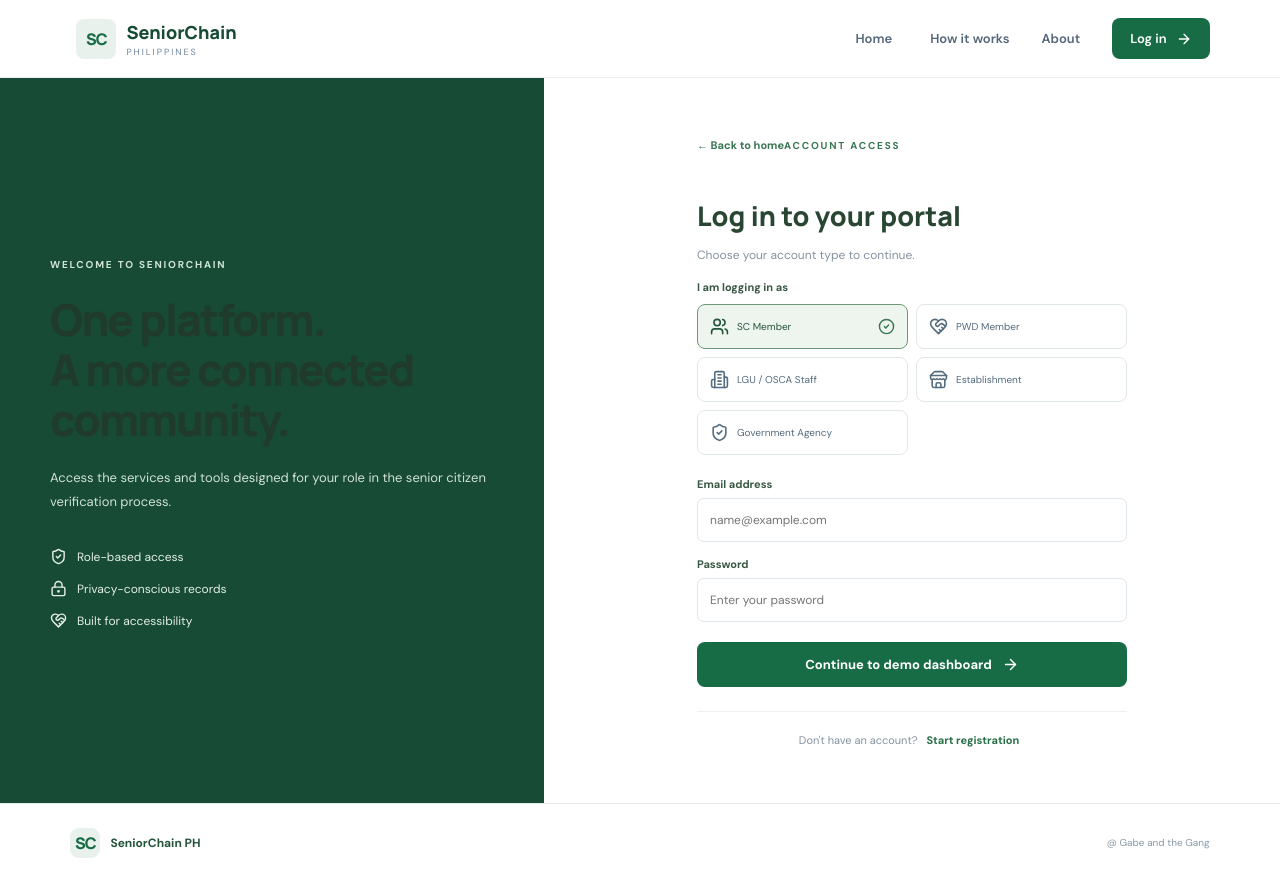
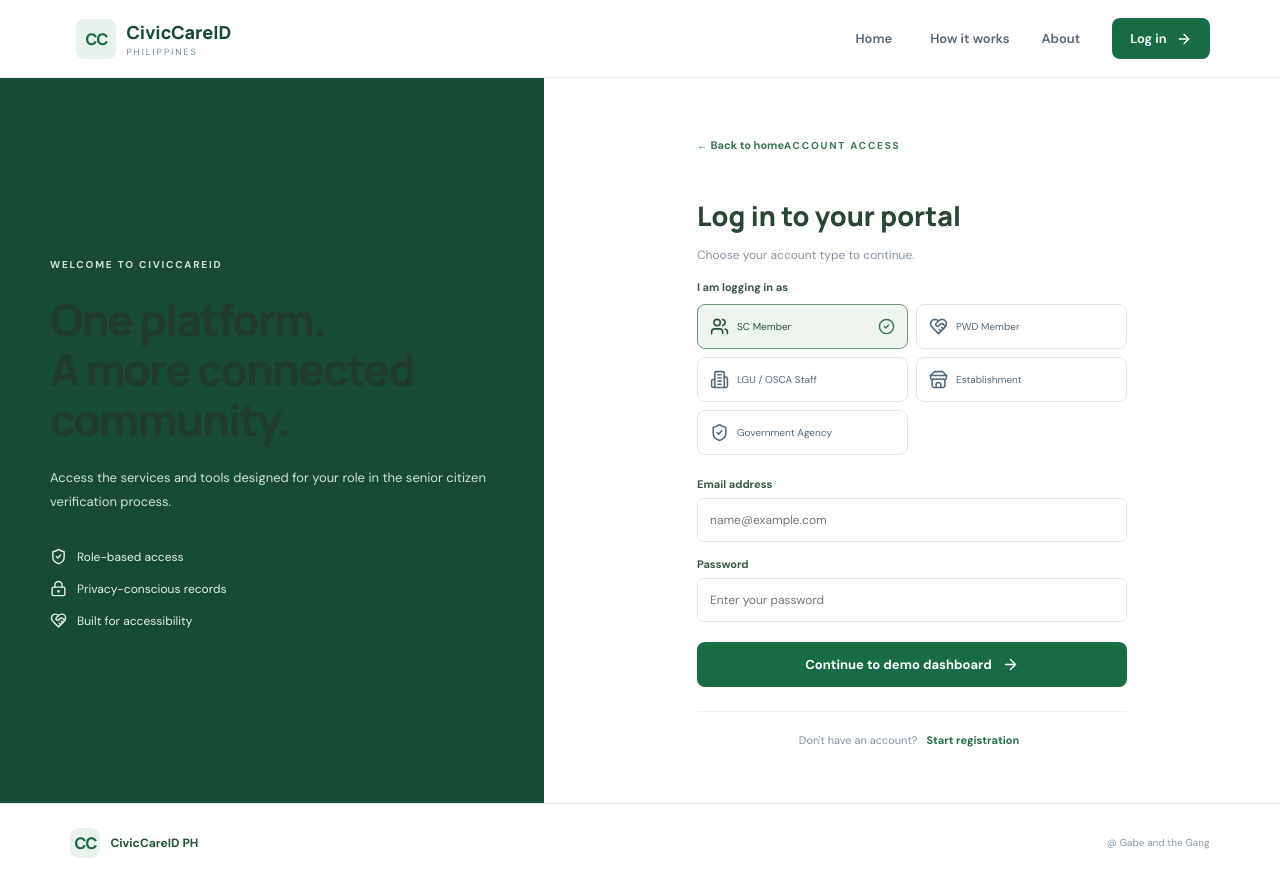
Before and after one commit to gabe-0017/STSWENG, a React (Vite) app: page / in a window 1280 px wide. Both pictures are taken after a click on the button "Log in". Built offline with nearby package versions, Linux system fonts and the light colour scheme.

Commit message:
Rename SeniorChain to CivicCareID throughout App

```diff
--- a/src/App.jsx
+++ b/src/App.jsx
@@ -87,11 +87,11 @@ function App() {
         <button
           className="brand"
           onClick={() => setPage("home")}
-          aria-label="SeniorChain home"
+          aria-label="CivicCareID home"
         >
-          <span className="brand-mark logo-text">SC</span>
+          <span className="brand-mark logo-text">CC</span>
           <span>
-            <strong>SeniorChain</strong>
+            <strong>CivicCareID</strong>
             <small>PHILIPPINES</small>
           </span>
         </button>
@@ -139,8 +139,8 @@ function App() {
 
       <footer className="footer">
         <div className="footer-brand">
-          <span className="brand-mark small logo-text">SC</span>
-          <strong>SeniorChain PH</strong>
+          <span className="brand-mark small logo-text">CC</span>
+          <strong>CivicCareID PH</strong>
         </div>
 
         <span>@ Gabe and the Gang</span>
@@ -270,7 +270,7 @@ function HomePage({ openLogin }) {
           <h2>A simpler process for everyone.</h2>
           <p>
             <p>
-              SeniorChain PH connects individuals and organizations involved
+              CivicCareID PH connects individuals and organizations involved
               in Senior Citizen and PWD services through one platform.
             </p>
           </p>
@@ -335,7 +335,7 @@ function HomePage({ openLogin }) {
       {/* Call to action */}
       <section className="cta">
         <div>
-          <span className="eyebrow light">SENIORCHAIN PH</span>
+          <span className="eyebrow light">CIVICCAREID PH</span>
           <h2>
             Making verification clearer,
             <br />
@@ -373,7 +373,7 @@ function LoginPage({ role, setRole, enterDemo, setPage }) {
     <main className="auth-layout">
       <div className="auth-aside">
         <div className="auth-aside-content">
-          <span className="eyebrow light">WELCOME TO SENIORCHAIN</span>
+          <span className="eyebrow light">WELCOME TO CIVICCAREID</span>
           <h1>
             One platform.
             <br />
@@ -656,8 +656,8 @@ function Dashboard({ role, setPage, notice, setNotice }) {
       {/* Sidebar */}
       <aside className="sidebar">
         <div className="sidebar-brand">
-          <span className="brand-mark logo-text">SC</span>
-          <b>SeniorChain</b>
+          <span className="brand-mark logo-text">CC</span>
+          <b>CivicCareID</b>
         </div>
 
         <div className="sidebar-label">WORKSPACE</div>
@@ -689,7 +689,7 @@ function Dashboard({ role, setPage, notice, setNotice }) {
       <section className="dashboard-main">
         <div className="dash-top">
           <div>
-            <span className="eyebrow">SENIORCHAIN PH / WORKSPACE</span>
+            <span className="eyebrow">CIVICCAREID PH / WORKSPACE</span>
             <h1>{tab}</h1>
             <p className="muted">
               Welcome back. Here's what's happening in your portal.
```
